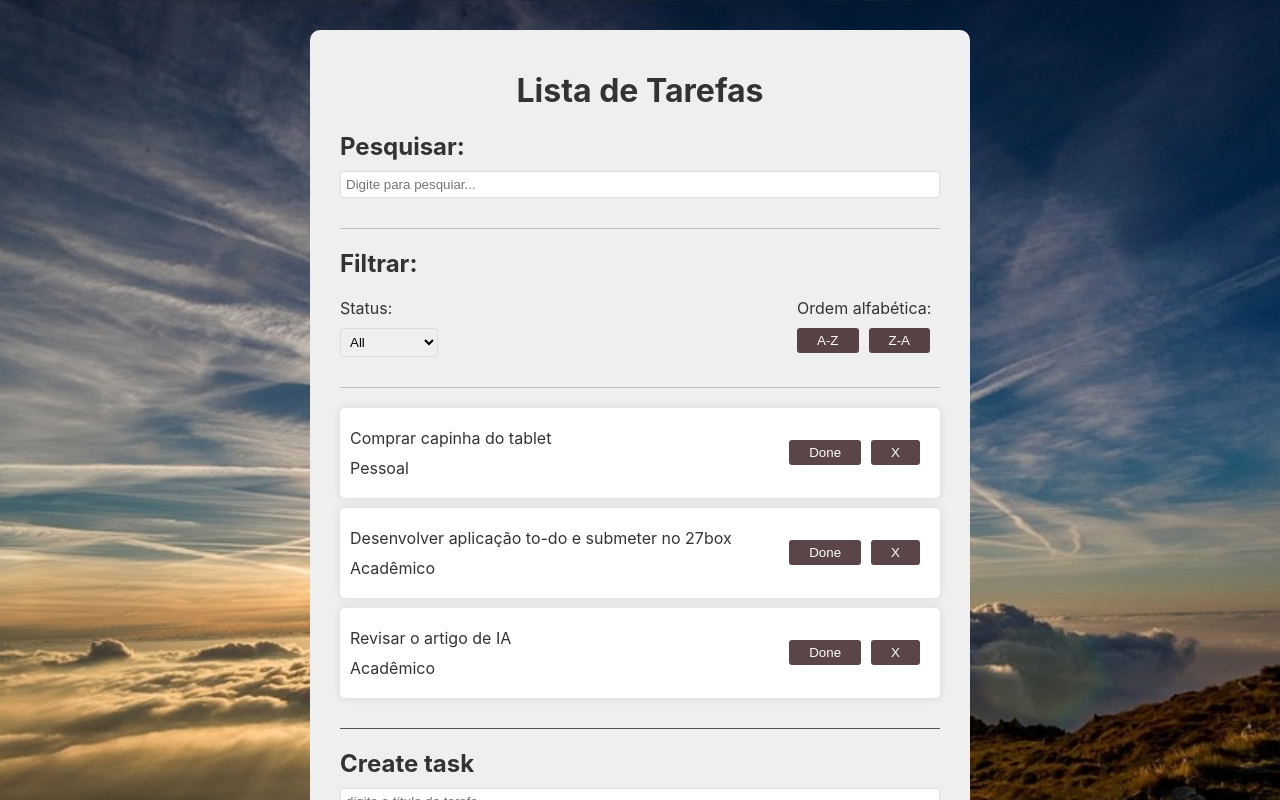
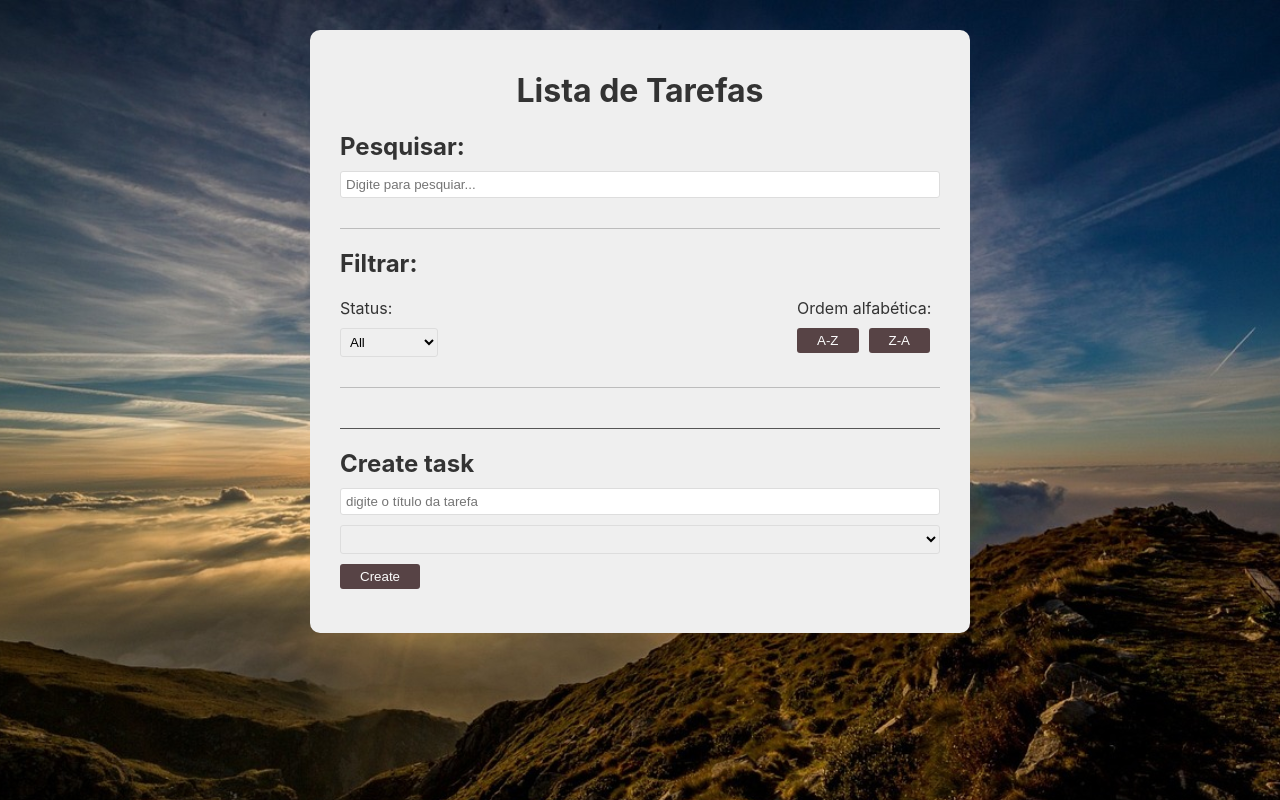
Before and after one commit to AnaJuliaMM/TASK_LAB, a React (Create React App) app in the folder to-do/: page / in a window 1280 px wide. Shown: the top 800 px of the page. Built offline with nearby package versions, Linux system fonts and the light colour scheme.

Commit message:
feat(data): adding local storage because of data persistence

```diff
--- a/to-do/src/App.js
+++ b/to-do/src/App.js
@@ -1,4 +1,4 @@
-import React, {useState} from 'react'
+import React, {useState, useEffect} from 'react'
 import './App.css'
 import Task from './components/task/Task';
 import TaskForm from './components/taskForm/TaskForm';
@@ -8,29 +8,23 @@ import Filter from './components/filter/Filter';
 export default function App(){
   // Utilizar useState para re-renderizar a variável de uma tarefa quando ela for alterada
   // O valor inicial da variável é uma lista(array) de objetos que representam tarefas
-  const [tasks, setTasks] = useState([
-    {
-      id: 1,
-      description: 'Comprar capinha do tablet ',
-      category: 'Pessoal',
-      isDone: false
-    },
-    {
-      id: 2,
-      description: 'Desenvolver aplicação to-do e submeter no 27box',
-      category: 'Acadêmico',
-      isDone: false
-    },
-    {
-      id: 3,
-      description: 'Revisar o artigo de IA',
-      category: 'Acadêmico',
-      isDone: false
-    }
-  ])
+  const [tasks, setTasks] = useState([])
   const [search, setSearch] = useState('')
   const [filter, setFilter] = useState('All')
   const [sort, setSort] = useState('A-Z')
+
+
+  // useEffect para atualizar a lista de tarefa com o conteúdo do localStorage toda vez que a página for recarregada
+  useEffect(() => {
+    // Recupera os dados armazenados
+    const storagedTasks = localStorage.getItem('history')
+    // Verifica se a conteúdo no localStorage
+    if(storagedTasks){
+      // Atualiza a lista de tarefas
+      setTasks(JSON.parse(storagedTasks))
+    }
+  }, [])
+
 
   // Função que adiciona uma nova tarefa à lista
   const addTask = (description, category)=>{
@@ -44,6 +38,8 @@ export default function App(){
 
     //Atualiza a lista oficial com a nova tarefa
     setTasks(newTasks)
+    //Atualiza o localStorage
+    saveLocalStorage(newTasks)
   }
 
   // Função de remoção de tarefas
@@ -54,6 +50,8 @@ export default function App(){
     const filteredTasks = newTasks.filter(task => task.id !== id ? task : null)
     //Atualiza a lista oficial
     setTasks(filteredTasks)
+    //Atualiza o localStorage
+    saveLocalStorage(filteredTasks)
   }
 
 
@@ -65,22 +63,28 @@ export default function App(){
     const filteredTasks = newTasks.map(task => task.id === id ? task.isDone= !task.isDone : task)
     //Atualiza a lista oficial
     setTasks(newTasks)
+    //Atualiza o localStorage
+    saveLocalStorage(newTasks)
  }
+
+  // Função para armazenamento no Local Storage
+  const saveLocalStorage = (content)=>{
+    localStorage.setItem('history', JSON.stringify(content))
+  }
+
 
   return (
     <div className='app'>
       <h1>Lista de Tarefas</h1>
       <Search search={search} setSearch={setSearch}/>
       <Filter filter={filter} setFilter={setFilter} sort={sort} setSort={setSort}/>
+
       <div className='task-list'>
         {/*Filtra as tarefas e exibe as correspondentes */}
+
         {tasks.filter( (task) =>
-          filter === 'All' ? true : filter === 'Done' ? task.isDone : !task.isDone
-
-        )
-        .filter((task =>
-          task.description.toLowerCase().includes(search.toLowerCase()))
-        )
+          filter === 'All' ? true : filter === 'Done' ? task.isDone : !task.isDone )
+        .filter((task => task.description.toLowerCase().includes(search.toLowerCase())))
         .sort( (task, nextTask) =>
           sort === "A-Z" ? task.description.localeCompare(nextTask.description) :  nextTask.description.localeCompare(task.description)
 
--- a/to-do/src/components/button/Button.css
+++ b/to-do/src/components/button/Button.css
@@ -12,9 +12,3 @@ button{
 button:hover{
     opacity: 1;
 }
-.done{
-    background-color: #5cb85c;
-}
-.remove{
-    background-color: #d9534f;
-}
--- a/to-do/src/components/task/Task.js
+++ b/to-do/src/components/task/Task.js
@@ -10,8 +10,8 @@ const Task = ({task, removeTask, completeTask}) => {
         <p className='category'>{task.category}</p>
         </div>
     <div>
-        <Button onClick={() => completeTask(task.id)} className='done' value='Done' type='button'/>
-        <Button onClick={() => removeTask(task.id)} className='remove' value='X' type='button'/>
+        <Button onClick={() => completeTask(task.id)} style={{ backgroundColor: '#5cb85c'}} value='Done' type='button'/>
+        <Button onClick={() => removeTask(task.id)} style={{backgroundColor: '#d9534f'}} value='X' type='button'/>
     </div>
   </div>
   )
```
Lines whose indentation alone changed are shown as unchanged.
